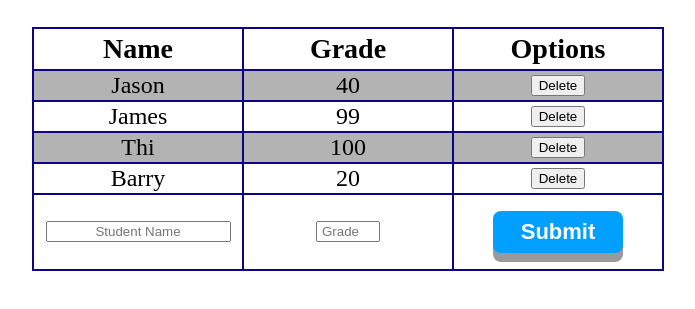
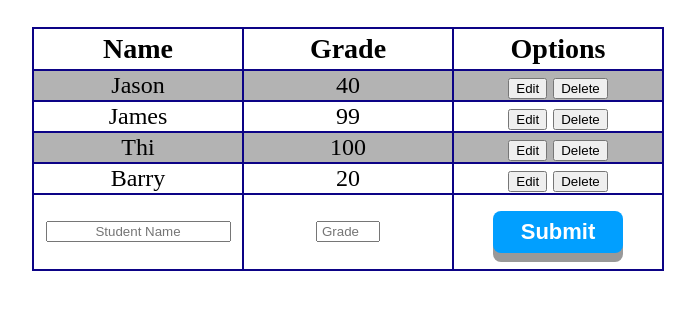
Before and after one commit to JYChen07/training-3-grade-table, a plain HTML site: page gradetable.html in a window 1280 px wide. Shown: the part 123-432 px from the top of the page, without its empty margins (292-987 px from the left). Drawn offline with Linux system fonts and the light colour scheme.

Commit message:
added edit function that can succesfully turn table back to input form

```diff
--- a/gradetable.html
+++ b/gradetable.html
@@ -17,22 +17,34 @@
             <tr id="row0">
                 <td>Jason</td>
                 <td>40</td>
-                <td><input type="button" value="Delete" class="delete" onclick="delete_row('0');"></td>
+                <td>
+                    <input type="button" value="Edit" id="edit_0" class="edit" onclick="edit_row('0');" />
+                    <input type="button" value="Delete" class="delete" onclick="delete_row('0');" />
+                </td>
             </tr>
             <tr id="row1">
                 <td>James</td>
                 <td>99</td>
-                <td><input type="button" value="Delete" class="delete" onclick="delete_row('1');"></td>
+                <td>
+                    <input type="button" value="Edit" id="edit_1" class="edit" onclick="edit_row('1');" />
+                    <input type="button" value="Delete" class="delete" onclick="delete_row('1');">
+                </td>
             </tr>
             <tr id="row2">
                 <td>Thi</td>
                 <td>100</td>
-                <td><input type="button" value="Delete" class="delete" onclick="delete_row('2');"></td>
+                <td>
+                    <input type="button" value="Edit" id="edit_2" class="edit" onclick="edit_row('2');" />
+                    <input type="button" value="Delete" class="delete" onclick="delete_row('2');">
+                </td>
             </tr>
             <tr id="row3">
                 <td>Barry</td>
                 <td>20</td>
-                <td><input type="button" value="Delete" class="delete" onclick="delete_row('3');"></td>
+                <td>
+                    <input type="button" value="Edit" id="edit_3" class="edit" onclick="edit_row('3');" />
+                    <input type="button" value="Delete" class="delete" onclick="delete_row('3');">
+                </td>
             </tr>
             <tr id="input">
                 <td><input type="text" name="student" placeholder="Student Name" id="student"/></td>
--- a/script.js
+++ b/script.js
@@ -34,8 +34,8 @@ function addStudent() {
         row.setAttribute('id', 'row' + row_value);
         cell_0.innerHTML = student;
         cell_1.innerHTML = grade;
-        cell_2.innerHTML = "<input type='button' value='Delete' class='delete' onclick='delete_row(" + row_value + ");'>";
-        document.getElementById("check").innerHTML = "";
+        cell_2.innerHTML = "<input type='button' value='Edit' id='edit_" + row_value + "' class='save' onclick='edit_row(" + row_value + ");' />" +
+            "<input type='button' value='Delete' class='delete' onclick='delete_row(" + row_value + ");'>";
         console.log(row);
     }
     else if (!verify_student && !verify_grade) {
@@ -51,8 +51,23 @@ function addStudent() {
         document.getElementById("check").innerHTML = "Out of bounds grade input.";
     }
 }
-
+//delete option
 function delete_row(row) {
     const row_del = document.getElementById(`row${row}`);
+    console.log(row_del);
     row_del.remove();
 }
+//edit option
+function edit_row(row) {
+    const tr = document.getElementById(`row${row}`);
+    const td = tr.getElementsByTagName("td");
+    td[0].innerHTML = "<input type='text' name='student' placeholder='Student Name' id='student' value=" + td[0].innerHTML + ">";
+    td[1].innerHTML = "<input type='number' name='grade' placeholder='Grade' id='grade' min='0' max='100' value="+ td[1].innerHTML + ">";
+    td[2].innerHTML = "<input type='button' value='Save' id='save_" + row + "' class='save' onclick='save_row(" + row + ");' />" +
+        "<input type='button' value='Delete' class='delete' onclick='delete_row(" + row + ");' />";
+    console.log(td[2]);
+}
+
+function save_row(row) {
+
+}
```
